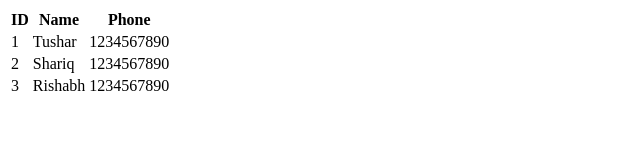
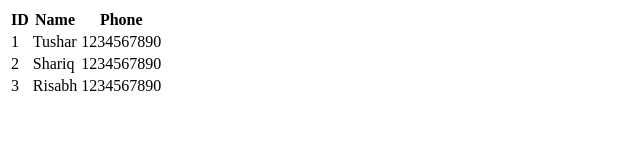
Before and after one commit to Tushar0o7/Edureka_tutorials, a plain HTML site: page table.html in a window 1280 px wide. Shown: the full height of the page, 0-640 px from the left. Drawn offline with Linux system fonts and the light colour scheme.

Commit message:
Update table.html

```diff
--- a/table.html
+++ b/table.html
@@ -10,11 +10,14 @@
 
 <body>
     <table>
+        <thead>
             <tr>
                 <th>ID</th>
                 <th>Name</th>
                 <th>Phone</th>
             </tr>
+        </thead>
+        <tbody>
             <tr>
                 <td>1</td>
                 <td>Tushar</td>
@@ -27,9 +30,10 @@
             </tr>
             <tr>
                 <td>3</td>
-            <td>Rishabh</td>
+                <td>Risabh</td>
                 <td>1234567890</td>
             </tr>
+        </tbody>
     </table>
 </body>
 
```
Lines whose indentation alone changed are shown as unchanged.
